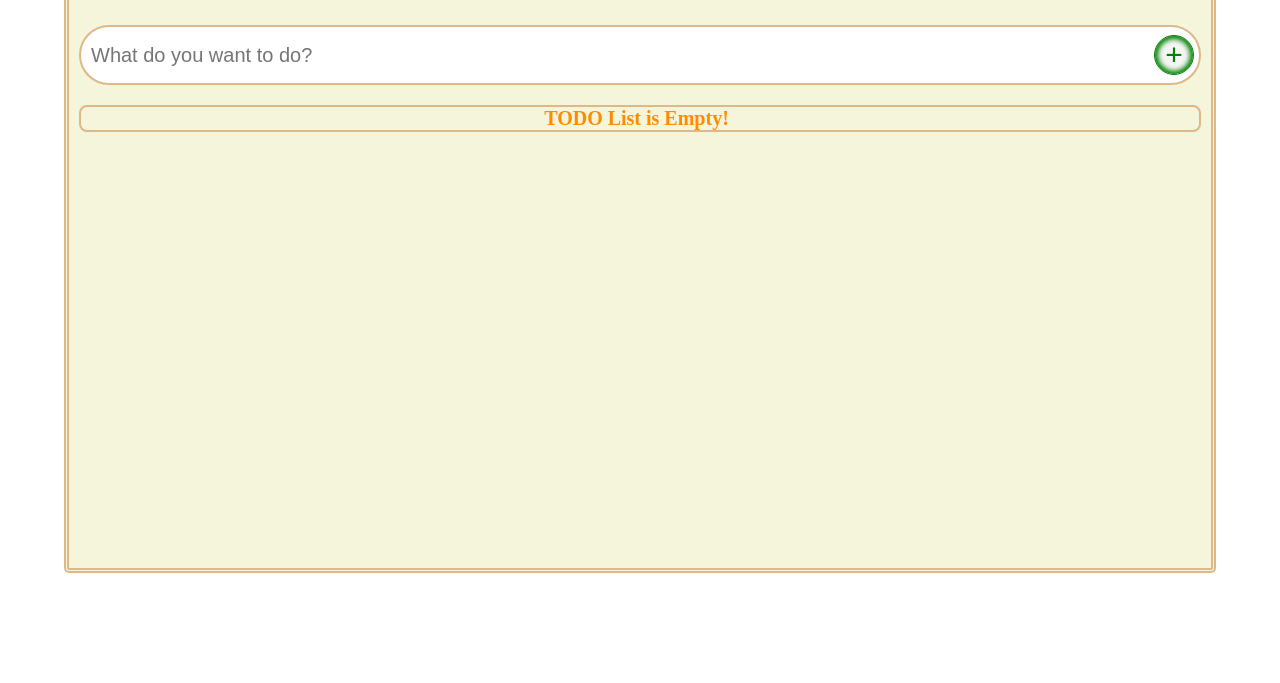
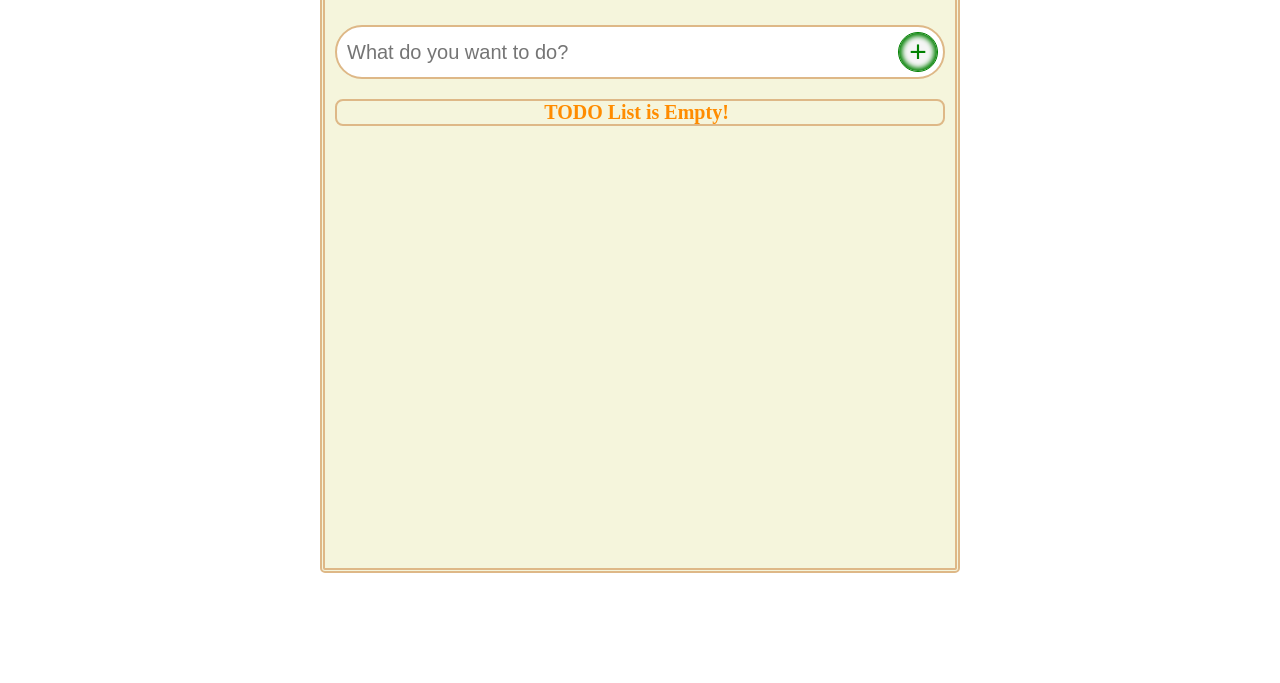
Before and after one commit to farshad-vgr/todo-list-js, a plain HTML site: page index.html in a window 1280 px wide. Shown: the part 117-800 px from the top of the page. Drawn offline with Linux system fonts and the light colour scheme.

Commit message:
Some styles edited

```diff
--- a/style.css
+++ b/style.css
@@ -27,9 +27,11 @@
 
 #container #actions {
   display: flex;
+  justify-content: center;
   align-items: center;
   width: 100%;
-  height: 60px;
+  min-height: 50px;
+  max-height: 60px;
   position: relative;
   margin: 30px auto 20px auto;
   border: 2px solid burlywood;
@@ -83,7 +85,6 @@
   outline: none;
   border: 2px solid burlywood;
   border-radius: 8px;
-  /* font-size: 20px; */
   overflow: auto;
 }
 
@@ -137,3 +138,31 @@
 #todo-list ul li span a {
   cursor: pointer;
 }
+
+/*-------------------------- responsive with Bootstrap 5 breakpoints -------------------------*/
+@media (min-width: 576px) {
+  #container {
+    max-width: 80%;
+  }
+}
+
+@media (min-width: 768px) {
+  #container {
+    max-width: 70%;
+  }
+}
+
+@media (min-width: 992px) {
+  #container {
+    max-width: 60%;
+  }
+}
+
+@media (min-width: 1200px) {
+  #container {
+    max-width: 50%;
+  }
+}
+
+@media (min-width: 1400px) {
+}
```
